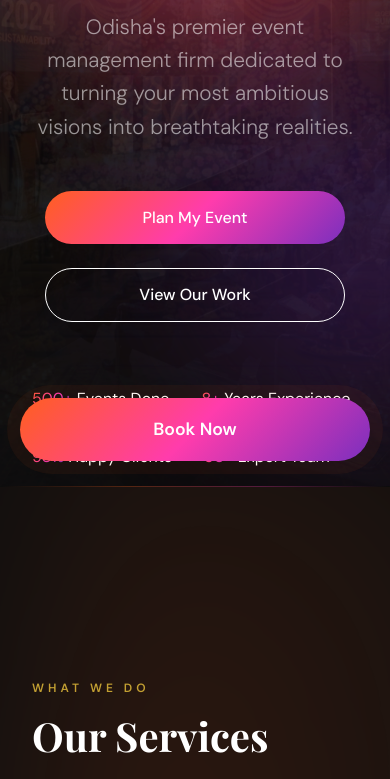
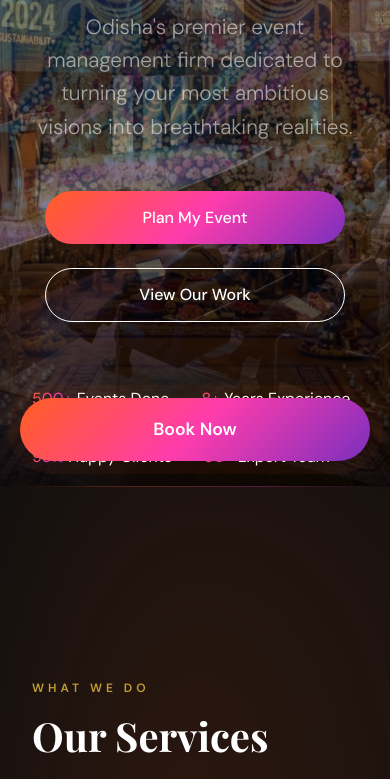
Before and after one commit to prasantbusinessnetwork/Event-management, a plain HTML site: page index.html in a window 390 px wide. Shown: the part 358-1137 px from the top of the page. Drawn offline with nearby package versions, Linux system fonts and the light colour scheme; a web font is replaced by a local one.

Commit message:
style: clean up mobile hero background by removing blobs and heavy overlays

```diff
--- a/index.html
+++ b/index.html
@@ -12,7 +12,7 @@
     <link href="https://fonts.googleapis.com/css2?family=DM+Sans:ital,opsz,wght@0,9..40,300;0,9..40,400;0,9..40,500;0,9..40,600;1,9..40,400&family=Playfair+Display:ital,wght@0,700;0,900;1,700&display=swap" rel="stylesheet">
 
     <!-- Global Styles -->
-    <link rel="stylesheet" href="style.css?v=4">
+    <link rel="stylesheet" href="style.css?v=5">
 </head>
 <body>
 
--- a/style.css
+++ b/style.css
@@ -1068,6 +1068,15 @@ footer {
     .stats-grid { gap: 2rem; justify-content: flex-start; }
     .portfolio-grid { grid-template-columns: 1fr; }
     .portfolio-card.wide { grid-column: auto; }
+
+    /* Reveal Background Images clearly on Mobile */
+    .hero-blobs { display: none; }
+    .hero-slides .slide::after {
+        background: linear-gradient(to bottom, rgba(0,0,0,0.6) 0%, rgba(0,0,0,0.2) 20%, rgba(0,0,0,0.2) 70%, rgba(0,0,0,0.8) 100%);
+    }
+    .hero-content h1, .hero-content p {
+        text-shadow: 0 2px 15px rgba(0,0,0,0.8);
+    }
     .form-row { grid-template-columns: 1fr; }
     .hero-btns { flex-direction: column; align-items: stretch; width: 100%; max-width: 300px; margin: 0 auto 4rem; }
     .footer-bottom { flex-direction: column; gap: 2rem; text-align: center; }
```
